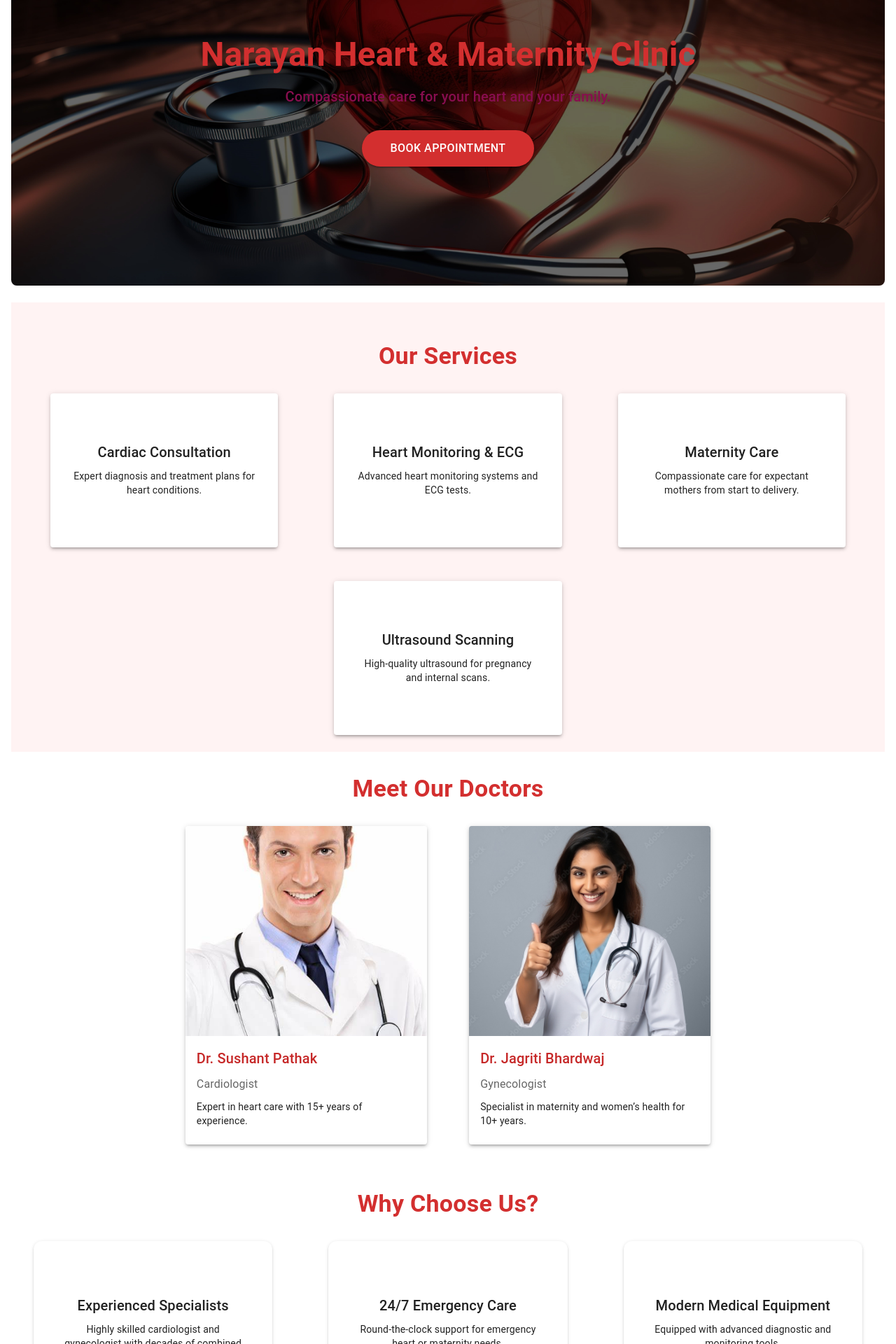
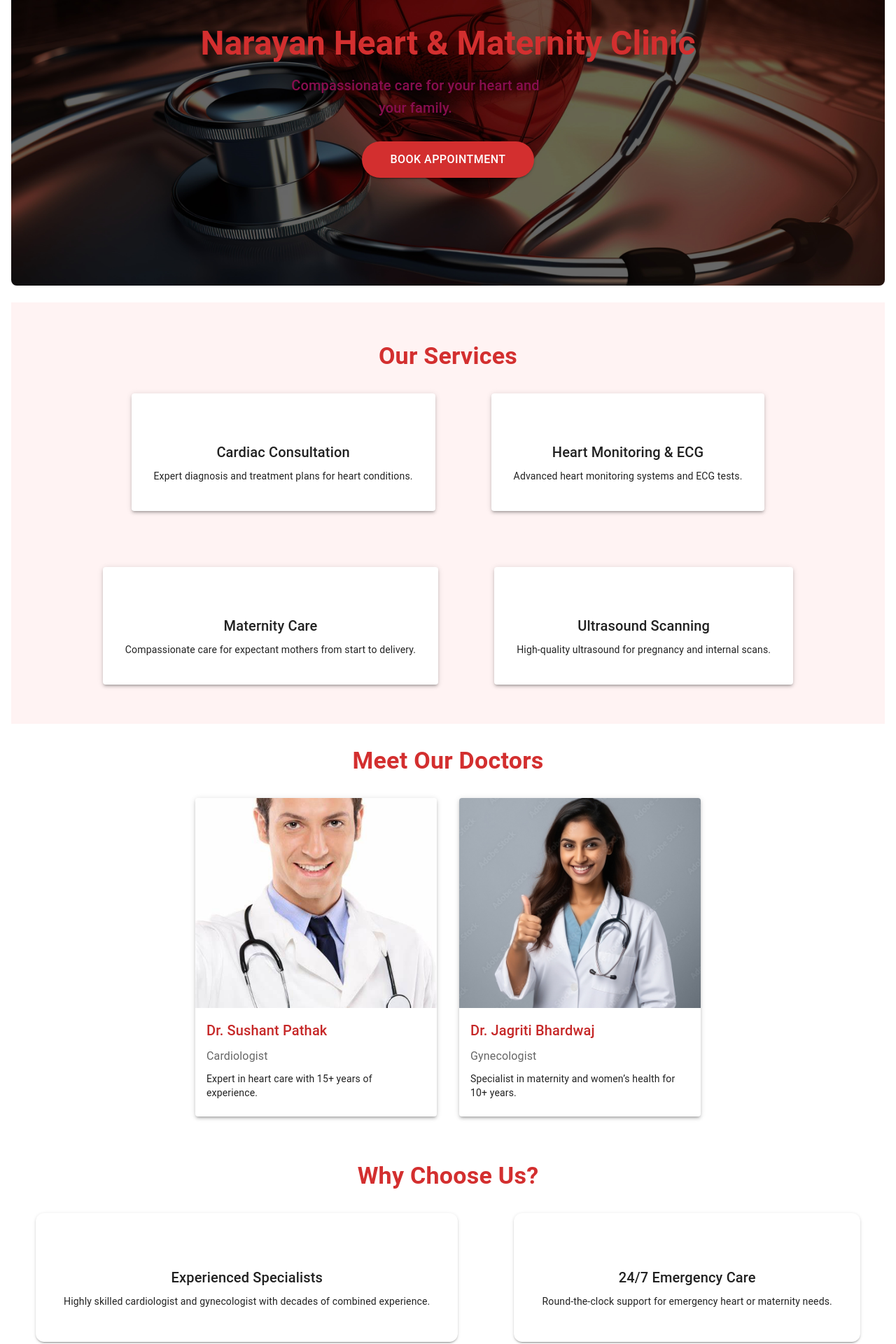
Before and after one commit to EmulationNerds685/Narayan_Clinic, a React (Vite) app: page / in a window 1280 px wide. Shown: the part 200-2120 px from the top of the page at 70% size. Built offline with nearby package versions, Linux system fonts and the light colour scheme; some icons are missing.

Commit message:
minor animations added

```diff
--- a/components/ChooseUs.jsx
+++ b/components/ChooseUs.jsx
@@ -10,6 +10,7 @@ import AccessTimeIcon from '@mui/icons-material/AccessTime';
 import GroupsIcon from '@mui/icons-material/Groups';
 import MedicalServicesIcon from '@mui/icons-material/MedicalServices';
 import FavoriteBorderIcon from '@mui/icons-material/FavoriteBorder';
+import { motion } from 'framer-motion';
 
 const reasons = [
   {
@@ -34,6 +35,25 @@ const reasons = [
   },
 ];
 
+// Animation Variants
+const containerVariants = {
+  hidden: {},
+  visible: {
+    transition: {
+      staggerChildren: 0.2,
+    },
+  },
+};
+
+const cardVariants = {
+  hidden: { opacity: 0, y: 40 },
+  visible: {
+    opacity: 1,
+    y: 0,
+    transition: { duration: 0.6, ease: 'easeOut' },
+  },
+};
+
 const WhyChooseUs = () => {
   return (
     <Box sx={{ padding: 4, backgroundColor: '#fff' }}>
@@ -43,9 +63,17 @@ const WhyChooseUs = () => {
       >
         Why Choose Us?
       </Typography>
+
+      <motion.div
+        variants={containerVariants}
+        initial="hidden"
+        whileInView="visible"
+        viewport={{ once: true, amount: 0.2 }}
+      >
         <Grid container spacing={10} justifyContent="center">
           {reasons.map((item, index) => (
-          <Grid size={{xs:12,sm:6,md:4}} key={index}>
+            <Grid item xs={12} sm={6} md={4} key={index}>
+              <motion.div variants={cardVariants} whileHover={{ scale: 1.05 }}>
                 <Card
                   sx={{
                     textAlign: 'center',
@@ -65,9 +93,11 @@ const WhyChooseUs = () => {
                     </Typography>
                   </CardContent>
                 </Card>
+              </motion.div>
             </Grid>
           ))}
         </Grid>
+      </motion.div>
     </Box>
   );
 };
--- a/components/DoctorSection.jsx
+++ b/components/DoctorSection.jsx
@@ -7,12 +7,13 @@ import {
   Typography,
   Grid,
 } from '@mui/material';
+import { motion } from 'framer-motion';
 
 const doctors = [
   {
     name: 'Dr. Sushant Pathak',
     specialty: 'Cardiologist',
-    image: 'doctor_sample2.jpg', // Put your image in public/images folder
+    image: 'doctor_sample2.jpg',
     description: 'Expert in heart care with 15+ years of experience.',
   },
   {
@@ -23,6 +24,25 @@ const doctors = [
   },
 ];
 
+// Animation Variants
+const containerVariants = {
+  hidden: {},
+  visible: {
+    transition: {
+      staggerChildren: 0.2,
+    },
+  },
+};
+
+const cardVariants = {
+  hidden: { opacity: 0, y: 40 },
+  visible: {
+    opacity: 1,
+    y: 0,
+    transition: { duration: 0.6, ease: 'easeOut' },
+  },
+};
+
 const DoctorsSection = () => {
   return (
     <Box sx={{ padding: 4 }}>
@@ -32,9 +52,17 @@ const DoctorsSection = () => {
       >
         Meet Our Doctors
       </Typography>
+
+      <motion.div
+        variants={containerVariants}
+        initial="hidden"
+        whileInView="visible"
+        viewport={{ once: true, amount: 0.2 }}
+      >
         <Grid container spacing={4} justifyContent="center">
           {doctors.map((doc, index) => (
-          <Grid size={{sx:12,sm:6,md:4}} key={index}>
+            <Grid item xs={12} sm={6} md={4} key={index}>
+              <motion.div variants={cardVariants} whileHover={{ scale: 1.03 }}>
                 <Card sx={{ maxWidth: 345, mx: 'auto', boxShadow: 3 }}>
                   <CardMedia
                     component="img"
@@ -43,7 +71,12 @@ const DoctorsSection = () => {
                     alt={doc.name}
                   />
                   <CardContent>
-                <Typography gutterBottom variant="h6" component="div" sx={{ color: '#c62828' }}>
+                    <Typography
+                      gutterBottom
+                      variant="h6"
+                      component="div"
+                      sx={{ color: '#c62828' }}
+                    >
                       {doc.name}
                     </Typography>
                     <Typography variant="subtitle1" color="text.secondary">
@@ -54,9 +87,11 @@ const DoctorsSection = () => {
                     </Typography>
                   </CardContent>
                 </Card>
+              </motion.div>
             </Grid>
           ))}
         </Grid>
+      </motion.div>
     </Box>
   );
 };
--- a/package.json
+++ b/package.json
@@ -14,6 +14,7 @@
     "@emotion/styled": "^11.14.0",
     "@mui/icons-material": "^7.0.2",
     "@mui/material": "^7.0.2",
+    "framer-motion": "^12.7.3",
     "react": "^19.0.0",
     "react-dom": "^19.0.0"
   },
--- a/pages/Homepage.jsx
+++ b/pages/Homepage.jsx
@@ -3,10 +3,29 @@ import { Box, Typography, Button } from '@mui/material';
 import DoctorsSection from '../components/DoctorSection';
 import ServicesSection from './Services';
 import WhyChooseUs from '../components/ChooseUs';
+import { motion } from 'framer-motion';
+
+// Animation variants
+const fadeInUp = {
+  hidden: { opacity: 0, y: 30 },
+  visible: { opacity: 1, y: 0, transition: { duration: 0.6 } },
+};
+
+const fadeIn = {
+  hidden: { opacity: 0 },
+  visible: { opacity: 1, transition: { duration: 0.8, delay: 0.3 } },
+};
+
 const HomePage = () => {
   return (
-    <Box sx={{ padding: 2, }}>
+    <motion.div
+      initial="hidden"
+      animate="visible"
+      variants={fadeIn}
+    >
+      <Box sx={{ padding: 2 }}>
         {/* Hero Section */}
+        <motion.div variants={fadeInUp}>
           <Box
             sx={{
               backgroundImage: "url('/—Pngtree—3d rendering secure heart concept_13362881.jpg')",
@@ -14,8 +33,8 @@ const HomePage = () => {
               backgroundPosition: 'center',
               backgroundRepeat: 'no-repeat',
               color: '#fff',
-    px: { xs: 3, sm: 6 },         // Horizontal padding
-    py: { xs: 6, sm: 8 },         // Vertical padding
+              px: { xs: 3, sm: 6 },
+              py: { xs: 6, sm: 8 },
               textAlign: 'center',
               borderRadius: 2,
               mb: 3,
@@ -30,6 +49,7 @@ const HomePage = () => {
               alignItems: 'center',
             }}
           >
+            <motion.div variants={fadeInUp}>
               <Typography
                 variant="h3"
                 sx={{
@@ -44,7 +64,9 @@ const HomePage = () => {
               >
                 Narayan Heart & Maternity Clinic
               </Typography>
+            </motion.div>
 
+            <motion.div variants={fadeInUp}>
               <Typography
                 variant="h6"
                 sx={{
@@ -60,7 +82,9 @@ const HomePage = () => {
               >
                 Compassionate care for your heart and your family.
               </Typography>
+            </motion.div>
 
+            <motion.div variants={fadeInUp}>
               <Button
                 variant="contained"
                 color="error"
@@ -75,15 +99,29 @@ const HomePage = () => {
                     sm: '1rem',
                   },
                 }}
+                whilehover={{ scale: 1.05 }}
+                whiletap={{ scale: 0.95 }}
               >
                 Book Appointment
               </Button>
+            </motion.div>
           </Box>
+        </motion.div>
 
-      <ServicesSection/>
-      <DoctorsSection/>
-      <WhyChooseUs/>
+        {/* Other Sections (fade in one by one) */}
+        <motion.div variants={fadeIn} initial="hidden" whileInView="visible" viewport={{ once: true }}>
+          <ServicesSection />
+        </motion.div>
+
+        <motion.div variants={fadeIn} initial="hidden" whileInView="visible" viewport={{ once: true }}>
+          <DoctorsSection />
+        </motion.div>
+
+        <motion.div variants={fadeIn} initial="hidden" whileInView="visible" viewport={{ once: true }}>
+          <WhyChooseUs />
+        </motion.div>
       </Box>
+    </motion.div>
   );
 };
 
--- a/pages/Services.jsx
+++ b/pages/Services.jsx
@@ -11,6 +11,7 @@ import FavoriteIcon from '@mui/icons-material/Favorite';
 import ChildFriendlyIcon from '@mui/icons-material/ChildFriendly';
 import MonitorHeartIcon from '@mui/icons-material/MonitorHeart';
 import LocalHospitalIcon from '@mui/icons-material/LocalHospital';
+import { motion } from 'framer-motion';
 
 const services = [
   {
@@ -35,6 +36,25 @@ const services = [
   },
 ];
 
+// Animation Variants
+const containerVariants = {
+  hidden: {},
+  visible: {
+    transition: {
+      staggerChildren: 0.2,
+    },
+  },
+};
+
+const cardVariants = {
+  hidden: { opacity: 0, y: 40 },
+  visible: {
+    opacity: 1,
+    y: 0,
+    transition: { duration: 0.6, ease: 'easeOut' },
+  },
+};
+
 const ServicesSection = () => {
   return (
     <Box sx={{ padding: 7, backgroundColor: '#fff3f3' }}>
@@ -44,9 +64,17 @@ const ServicesSection = () => {
       >
         Our Services
       </Typography>
+
+      <motion.div
+        variants={containerVariants}
+        initial="hidden"
+        whileInView="visible"
+        viewport={{ once: true, amount: 0.2 }}
+      >
         <Grid container spacing={10} justifyContent="center">
           {services.map((service, index) => (
-          <Grid size={{xs:12,sm:6,md:4}} key={index}>
+            <Grid item xs={12} sm={6} md={4} key={index}>
+              <motion.div variants={cardVariants} whileHover={{ scale: 1.05 }}>
                 <Card sx={{ textAlign: 'center', p: 2, height: '100%', boxShadow: 3 }}>
                   <CardMedia>
                     {service.icon}
@@ -60,9 +88,11 @@ const ServicesSection = () => {
                     </Typography>
                   </CardContent>
                 </Card>
+              </motion.div>
             </Grid>
           ))}
         </Grid>
+      </motion.div>
     </Box>
   );
 };
```
Also changed, not shown: 1 other file (tests, documents, lock files or other folders). Lines whose indentation alone changed are shown as unchanged.
